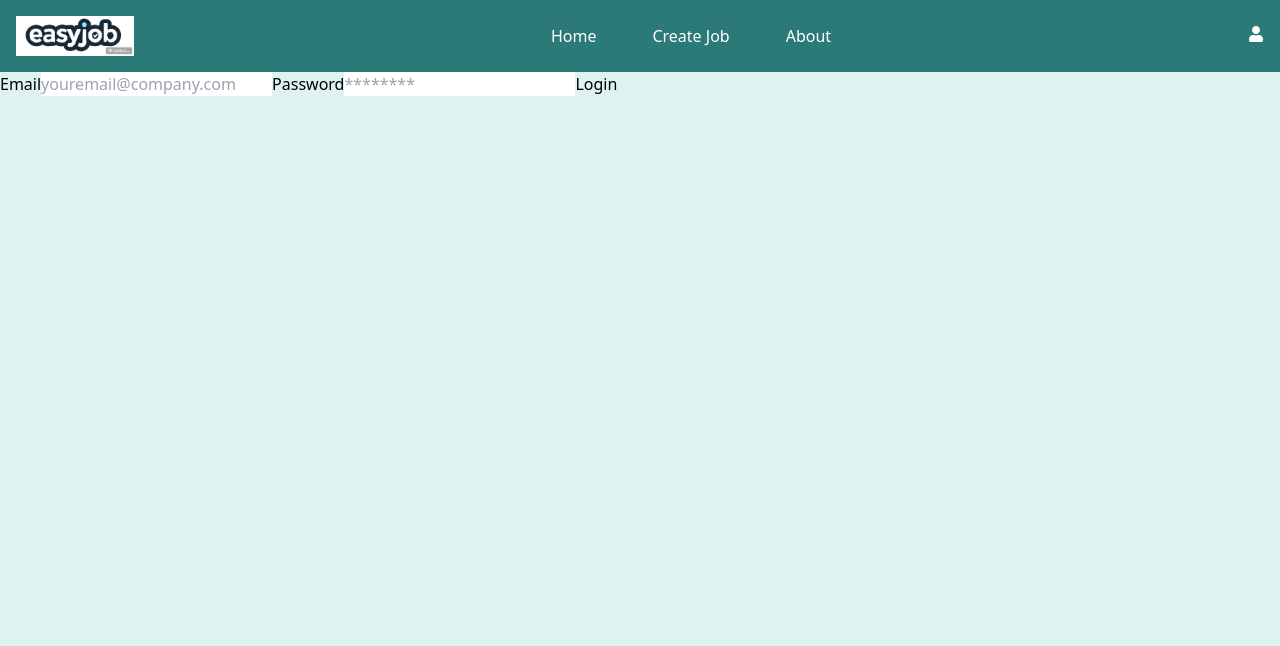
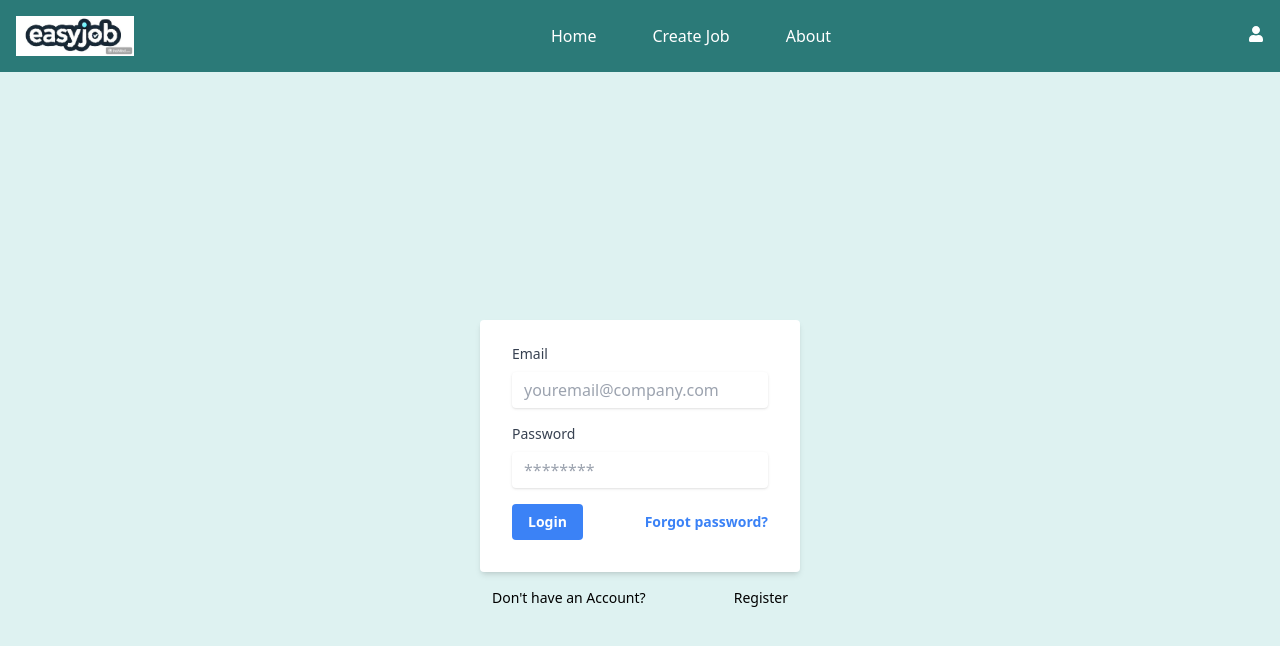
Before and after one commit to Gaxecnotba/Easy-job-frontend, a React (Create React App) app in the folder easyjob/: page /login in a window 1280 px wide. Shown: the top 646 px of the page. Built offline with nearby package versions, Linux system fonts and the light colour scheme; no server answers.

Commit message:
Styling login and register

```diff
--- a/easyjob/src/App.jsx
+++ b/easyjob/src/App.jsx
@@ -8,7 +8,7 @@ import { ProtectedRoute } from "./components/ProtectedRoute";
 
 export default function App() {
   return (
-    <div className="">
+    <div>
       <Navbar />
       <AuthProvider>
         <Routes>
--- a/easyjob/src/components/Alert.jsx
+++ b/easyjob/src/components/Alert.jsx
@@ -1,7 +1,7 @@
 export function Alert({ message }) {
   return (
-    <div>
-      <span>{message}</span>
+    <div className="bg-alert border border-alert_border text-alert_text px-4 py-3 rounded relative mb-2 text-center">
+      <span className="text-red-500">{message}</span>
     </div>
   );
 }
--- a/easyjob/src/components/Login.jsx
+++ b/easyjob/src/components/Login.jsx
@@ -1,6 +1,6 @@
 import { useState } from "react";
 import { useAuth } from "../context/authContext";
-import { useNavigate } from "react-router-dom";
+import { Link, useNavigate } from "react-router-dom";
 import { Alert } from "./Alert";
 
 export function Login() {
@@ -8,7 +8,7 @@ export function Login() {
     email: "",
     password: "",
   });
-  const { login } = useAuth();
+  const { login, resetPassword } = useAuth();
   const navigate = useNavigate();
   const [error, setError] = useState();
 
@@ -26,27 +26,77 @@ export function Login() {
     }
   };
 
+  const handleResetPassword = async () => {
+    if (!user.email) return setError("Please enter your email address");
+
+    try {
+      await resetPassword(user.email);
+      setError("Password reset email sent");
+    } catch (error) {
+      setError(error.message);
+    }
+  };
+
   return (
-    <div>
+    <div className="flex items-center justify-center h-screen">
+      <div className="w-full max-w-xs">
         {error && <Alert message={error} />}
-      <form onSubmit={handleSubmit}>
-        <label htmlFor="email">Email</label>
+
+        <form
+          onSubmit={handleSubmit}
+          className="bg-white shadow-md rounded px-8 pt-6 pb-8 mb-4"
+        >
+          <div className="mb-4">
+            <label
+              className="block text-gray700 text-sm font-fold mb-2"
+              htmlFor="email"
+            >
+              Email
+            </label>
             <input
               type="email"
               name="email"
               placeholder="youremail@company.com"
+              className="shadow appearance-none rounded w-full py-2 px-3 text-gray700 leading-tight focus:outline-none focus:shadow-outline"
               onChange={handleChange}
             />
-        <label htmlFor="password">Password</label>
+          </div>
+
+          <div className="mb-4">
+            <label
+              className="block text-gray700 text-sm font-fold mb-2"
+              htmlFor="password"
+            >
+              Password
+            </label>
             <input
               type="password"
               name="password"
               id="password"
               placeholder="********"
+              className="shadow appearance-none rounded w-full py-2 px-3 text-gray700 leading-tight focus:outline-none focus:shadow-outline"
               onChange={handleChange}
             />
-        <button>Login</button>
+          </div>
+
+          <div className="flex items-center justify-between">
+            <button className="bg-blue500 hover:bg-blue700 text-white text-sm font-bold py-2 px-4 rounded focus:outline-none focus:shadow-outline">
+              Login
+            </button>
+
+            <a
+              href="#!"
+              className="inline-block aling-baseline font-bold text-sm text-blue500 hover:text-blue700"
+              onClick={handleResetPassword}
+            >
+              Forgot password?
+            </a>
+          </div>
         </form>
+        <p className="my-4 text-sm flex justify-between px-3">
+          Don't have an Account?<Link to={"/register"}>Register</Link>
+        </p>
+      </div>
     </div>
   );
 }
--- a/easyjob/src/components/Register.jsx
+++ b/easyjob/src/components/Register.jsx
@@ -1,6 +1,6 @@
 import { useState } from "react";
 import { useAuth } from "../context/authContext";
-import { useNavigate } from "react-router-dom";
+import { Link, useNavigate } from "react-router-dom";
 import { Alert } from "./Alert";
 
 export function Register() {
@@ -27,26 +27,55 @@ export function Register() {
   };
 
   return (
-    <div>
+    <div className="flex items-center justify-center h-screen">
+      <div className="w-full max-w-xs">
         {error && <Alert message={error} />}
-      <form onSubmit={handleSubmit}>
-        <label htmlFor="email">Email</label>
+
+        <form
+          onSubmit={handleSubmit}
+          className="bg-white shadow-md rounded px-8 pt-6 pb-8 mb-4"
+        >
+          <div className="mb-4">
+            <label
+              className="block text-gray700 text-sm font-fold mb-2"
+              htmlFor="email"
+            >
+              Email
+            </label>
             <input
               type="email"
               name="email"
               placeholder="youremail@company.com"
+              className="shadow appearance-none rounded w-full py-2 px-3 text-gray700 leading-tight focus:outline-none focus:shadow-outline"
               onChange={handleChange}
             />
-        <label htmlFor="password">Password</label>
+          </div>
+
+          <div className="mb-4">
+            <label
+              className="block text-gray700 text-sm font-fold mb-2"
+              htmlFor="password"
+            >
+              Password
+            </label>
             <input
               type="password"
               name="password"
               id="password"
               placeholder="********"
+              className="shadow appearance-none rounded w-full py-2 px-3 text-gray700 leading-tight focus:outline-none focus:shadow-outline"
               onChange={handleChange}
             />
-        <button>Register</button>
+          </div>
+
+          <button className="bg-blue500 hover:bg-blue700 text-white text-sm font-bold py-2 px-4 rounded focus:outline-none focus:shadow-outline">
+            Register
+          </button>
         </form>
+        <p className="my-4 text-sm flex justify-between px-3">
+          Already have an Account?<Link to={"/login"}>Login</Link>
+        </p>
+      </div>
     </div>
   );
 }
--- a/easyjob/src/context/authContext.js
+++ b/easyjob/src/context/authContext.js
@@ -4,6 +4,7 @@ import {
   signInWithEmailAndPassword,
   onAuthStateChanged,
   signOut,
+  sendPasswordResetEmail,
 } from "firebase/auth";
 import { auth } from "../firebase";
 
@@ -26,6 +27,8 @@ export function AuthProvider({ children }) {
 
   const logout = () => signOut(auth);
 
+  const resetPassword = (email) => sendPasswordResetEmail(auth, email);
+
   useEffect(() => {
     const unsubscribe = onAuthStateChanged(auth, (currentUser) => {
       setUser(currentUser);
@@ -36,7 +39,9 @@ export function AuthProvider({ children }) {
   }, []);
 
   return (
-    <authContext.Provider value={{ signup, login, user, logout, loading }}>
+    <authContext.Provider
+      value={{ signup, login, user, logout, loading, resetPassword }}
+    >
       {children}
     </authContext.Provider>
   );
--- a/easyjob/tailwind.config.js
+++ b/easyjob/tailwind.config.js
@@ -4,7 +4,15 @@ module.exports = {
   theme: {
     colors: {
       navarbar: "#2B7A78",
+      alert: "#FCE7F3",
+      alert_border: "#f87171",
+      alert_text: "#b91c1c",
+      white: "#ffffff",
+      gray700: "#374151",
+      blue500: "#3b82f6",
+      blue700: "#1d4ed8",
     },
+
     extend: {},
   },
   plugins: [],
```
Lines whose indentation alone changed are shown as unchanged.
